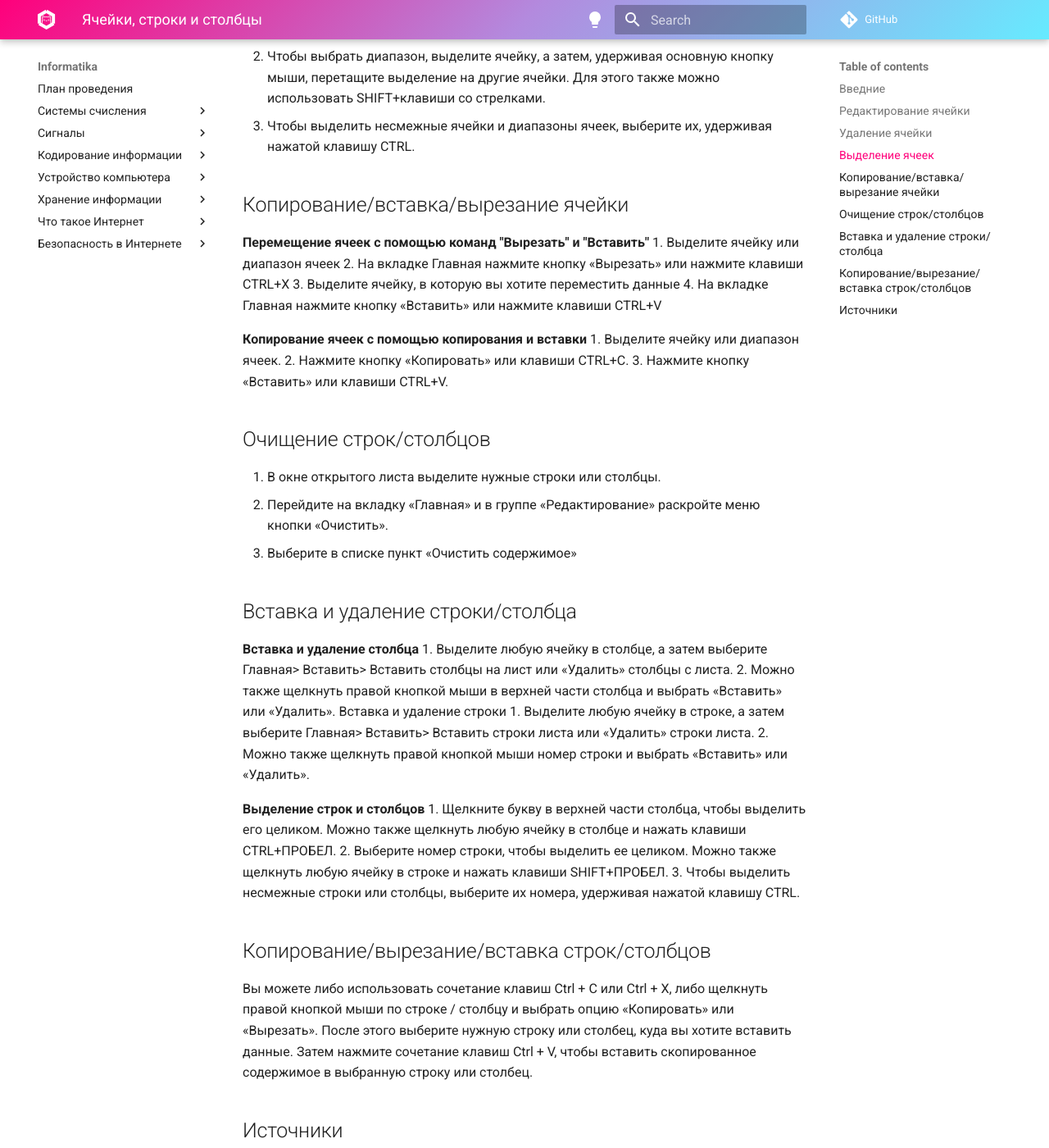
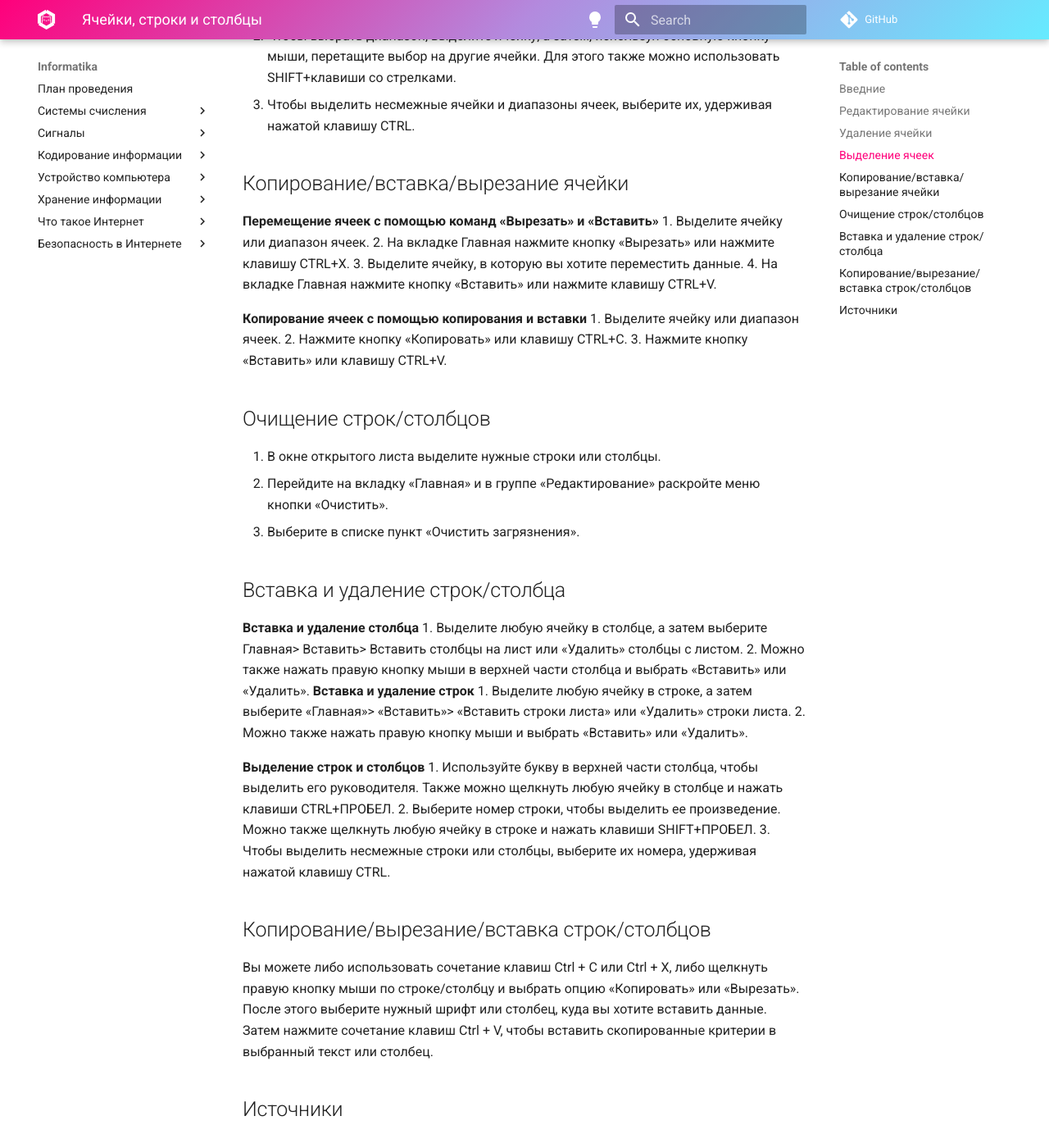
Before and after one commit to chabErch/Informatika, an MkDocs documentation site: the page built from docs/MS Excel/Ячейки, строки, столбцы.md, in a window 1280 px wide and 1400 px high, scrolled down 881 px. Shown: the whole window at 82% size. Built offline with MkDocs 1.6.1 and Material for MkDocs 9.7.7, drawn with Linux system fonts in a browser that asks for light colours; comment, search, counter and statistics services are not loaded; some of the changed text lies outside the part shown.

Commit message:
Update Ячейки, строки, столбцы.md

```diff
--- a/docs/MS Excel/Ячейки, строки, столбцы.md
+++ b/docs/MS Excel/Ячейки, строки, столбцы.md
@@ -1,59 +1,59 @@
 # Ячейки, строки и столбцы
-##  Введние
-Координаты ячеек в Excel представляют собой комбинацию столбцов и строк, например, A1, B5, C3 и т.д.
-Первая часть адреса — это буква, обозначающая столбец, вторая часть — это цифра, обозначающая строку.
+##   Введние
+Координаты ячеек в Excel представляют собой сочетание столбцов и строк, например, A1, B5, C3 и т.д.
+Первая часть адреса — это буква, обозначающий столбец, вторая часть — это цифра, обозначающий символ.
 Комбинация букв и цифр уникально и однозначно идентифицирует каждую ячейку в таблице.
 ## Редактирование ячейки
-Для использования команды «Редактировать» необходимо выделить ячейку, которую нужно отредактировать.
-Это можно сделать с помощью мыши или навигационных клавиш на клавиатуре. После выделения ячейки необходимо нажать клавишу «F2» или дважды щелкнуть по ячейке левой кнопкой мыши.
-После активации режима «Редактировать» содержимое выбранной ячейки становится доступным для изменения. Вы можете ввести новые данные или изменить уже существующие.
+Для использования команды «Редактировать» необходимо выделить ячейку, нужно отредактировать.
+Это можно сделать с помощью мыши или навигационных клавиш на клавиатуре. После выделения ячейки необходимо нажать клавишу «F2» или дважды щелкнуть по ячейке левой кнопки мыши.
+После включения режима «Редактировать» выбранная ячейка становится доступной для изменения. Вы можете ввести новые данные или изменить уже существующие.
 
 ## Удаление ячейки
-1.	Щелкните правой кнопкой мыши ячейку, строку или столбец, которые вы хотите удалить.
-2.	В меню выберите пункт «Удалить ячейки».
-3.	Чтобы удалить одну ячейку, выберите со сдвигом влево или со сдвигом вверх.
+1. Нажмите на ячейку мыши вправо, знак или столбец, который вы хотите удалить.
+2. В меню выберите пункт «Удалить ячейку».
+3. Чтобы удалить одну ячейку, выберите со сдвигом влево или со сдвигом вверх.
 
 ## Выделение ячеек
-1.	Чтобы выделить ячейку, щелкните ее. Для перехода к ячейке и ее выделения также можно использовать клавиатуру.
-2.	Чтобы выбрать диапазон, выделите ячейку, а затем, удерживая основную кнопку мыши, перетащите выделение на другие ячейки. Для этого также можно использовать SHIFT+клавиши со стрелками.
-3.	Чтобы выделить несмежные ячейки и диапазоны ячеек, выберите их, удерживая нажатой клавишу CTRL.
+1. Чтобы выделить ячейку, щелкните ее. Для перехода к ячейке и ее выделения также можно использовать клавиатуру.
+2. Чтобы выбрать диапазон, выделите ячейку, а затем, используя основную кнопку мыши, перетащите выбор на другие ячейки. Для этого также можно использовать SHIFT+клавиши со стрелками.
+3. Чтобы выделить несмежные ячейки и диапазоны ячеек, выберите их, удерживая нажатой клавишу CTRL.
 
 ## Копирование/вставка/вырезание ячейки
-**Перемещение ячеек с помощью команд "Вырезать" и "Вставить"**
-1.	Выделите ячейку или диапазон ячеек
-2.	На вкладке Главная нажмите кнопку «Вырезать» или нажмите клавиши CTRL+X
-3.	Выделите ячейку, в которую вы хотите переместить данные
-4.	На вкладке Главная нажмите кнопку «Вставить» или нажмите клавиши CTRL+V
+**Перемещение ячеек с помощью команд «Вырезать» и «Вставить»**
+1. Выделите ячейку или диапазон ячеек.
+2. На вкладке Главная нажмите кнопку «Вырезать» или нажмите клавишу CTRL+X.
+3. Выделите ячейку, в которую вы хотите переместить данные.
+4. На вкладке Главная нажмите кнопку «Вставить» или нажмите клавишу CTRL+V.
 
 **Копирование ячеек с помощью копирования и вставки**
-1.	Выделите ячейку или диапазон ячеек.
-2.	Нажмите кнопку «Копировать» или клавиши CTRL+C.
-3.	Нажмите кнопку «Вставить» или клавиши CTRL+V.
+1. Выделите ячейку или диапазон ячеек.
+2. Нажмите кнопку «Копировать» или клавишу CTRL+C.
+3. Нажмите кнопку «Вставить» или клавишу CTRL+V.
 
 ## Очищение строк/столбцов
-1.	В окне открытого листа выделите нужные строки или столбцы.
-2.	Перейдите на вкладку «Главная» и в группе «Редактирование» раскройте меню кнопки «Очистить».
-3.	Выберите в списке пункт «Очистить содержимое»
+1. В окне открытого листа выделите нужные строки или столбцы.
+2. Перейдите на вкладку «Главная» и в группе «Редактирование» раскройте меню кнопки «Очистить».
+3. Выберите в списке пункт «Очистить загрязнения».
 
 
-## Вставка и удаление строки/столбца
+## Вставка и удаление строк/столбца
 **Вставка и удаление столбца**
-1.	Выделите любую ячейку в столбце, а затем выберите Главная> Вставить> Вставить столбцы на лист или «Удалить» столбцы с листа.
-2.	Можно также щелкнуть правой кнопкой мыши в верхней части столбца и выбрать «Вставить» или «Удалить».
-Вставка и удаление строки
-1.	Выделите любую ячейку в строке, а затем выберите Главная> Вставить> Вставить строки листа или «Удалить» строки листа.
-2.	Можно также щелкнуть правой кнопкой мыши номер строки и выбрать «Вставить» или «Удалить».
+1. Выделите любую ячейку в столбце, а затем выберите Главная> Вставить> Вставить столбцы на лист или «Удалить» столбцы с листом.
+2. Можно также нажать правую кнопку мыши в верхней части столбца и выбрать «Вставить» или «Удалить».
+**Вставка и удаление строк**
+1. Выделите любую ячейку в строке, а затем выберите «Главная»> «Вставить»> «Вставить строки листа» или «Удалить» строки листа.
+2. Можно также нажать правую кнопку мыши и выбрать «Вставить» или «Удалить».
 
 **Выделение строк и столбцов**
-1.	Щелкните букву в верхней части столбца, чтобы выделить его целиком. Можно также щелкнуть любую ячейку в столбце и нажать клавиши CTRL+ПРОБЕЛ.
-2.	Выберите номер строки, чтобы выделить ее целиком. Можно также щелкнуть любую ячейку в строке и нажать клавиши SHIFT+ПРОБЕЛ.
-3.	Чтобы выделить несмежные строки или столбцы, выберите их номера, удерживая нажатой клавишу CTRL.
+1. Используйте букву в верхней части столбца, чтобы выделить его руководителя. Также можно щелкнуть любую ячейку в столбце и нажать клавиши CTRL+ПРОБЕЛ.
+2. Выберите номер строки, чтобы выделить ее произведение. Можно также щелкнуть любую ячейку в строке и нажать клавиши SHIFT+ПРОБЕЛ.
+3. Чтобы выделить несмежные строки или столбцы, выберите их номера, удерживая нажатой клавишу CTRL.
 
 ## Копирование/вырезание/вставка строк/столбцов
-Вы можете либо использовать сочетание клавиш Ctrl + C или Ctrl + X, либо щелкнуть правой кнопкой мыши по строке / столбцу и выбрать опцию «Копировать» или «Вырезать».
-После этого выберите нужную строку или столбец, куда вы хотите вставить данные. Затем нажмите сочетание клавиш Ctrl + V, чтобы вставить скопированное содержимое в выбранную строку или столбец.
+Вы можете либо использовать сочетание клавиш Ctrl + C или Ctrl + X, либо щелкнуть правую кнопку мыши по строке/столбцу и выбрать опцию «Копировать» или «Вырезать».
+После этого выберите нужный шрифт или столбец, куда вы хотите вставить данные. Затем нажмите сочетание клавиш Ctrl + V, чтобы вставить скопированные критерии в выбранный текст или столбец.
 
 ## Источники
-[google]: https://support.microsoft.com/ru-ru/office
-[google]: https://translated.turbopages.org/proxy_u/en-ru.ru
-[google]: https://otvetimtut.ru/koordinaty-yaceek-v-excel-cto-eto-takoe-i-dlya-cego-nuzno-znat
+[Редактирование ячейки – Служба поддержки Майкрософт (microsoft.com)]: https://support.microsoft.com/ru-ru/office/%D1%80%D0%B5%D0%B4%D0%B0%D0%BA%D1%82%D0%B8%D1%80%D0%BE%D0%B2%D0%B0%D0%BD%D0%B8%D0%B5-%D1%81%D0%BE%D0%B4%D0%B5%D1%80%D0%B6%D0%B8%D0%BC%D0%BE%D0%B3%D0%BE-%D1%8F%D1%87%D0%B5%D0%B9%D0%BA%D0%B8-9c8489f6-08c4-4932-a6bc-4de0a8cf86d6
+[Очищение строк/столбцов – Справочник функций Excel (excel2010.ru)]: http://excel2010.ru/kak-ochistit-stolbcy-stroki-soderzhimogo.html
+[Выделение ячеек – Служба поддержки Майкрософт (microsoft.com)]: https://support.microsoft.com/ru-ru/office/%D0%B2%D1%8B%D0%B4%D0%B5%D0%BB%D0%B5%D0%BD%D0%B8%D0%B5-%D1%81%D0%BE%D0%B4%D0%B5%D1%80%D0%B6%D0%B8%D0%BC%D0%BE%D0%B3%D0%BE-%D1%8F%D1%87%D0%B5%D0%B5%D0%BA-%D0%B2-excel-23f64223-2b6b-453a-8688-248355f10fa9
```
